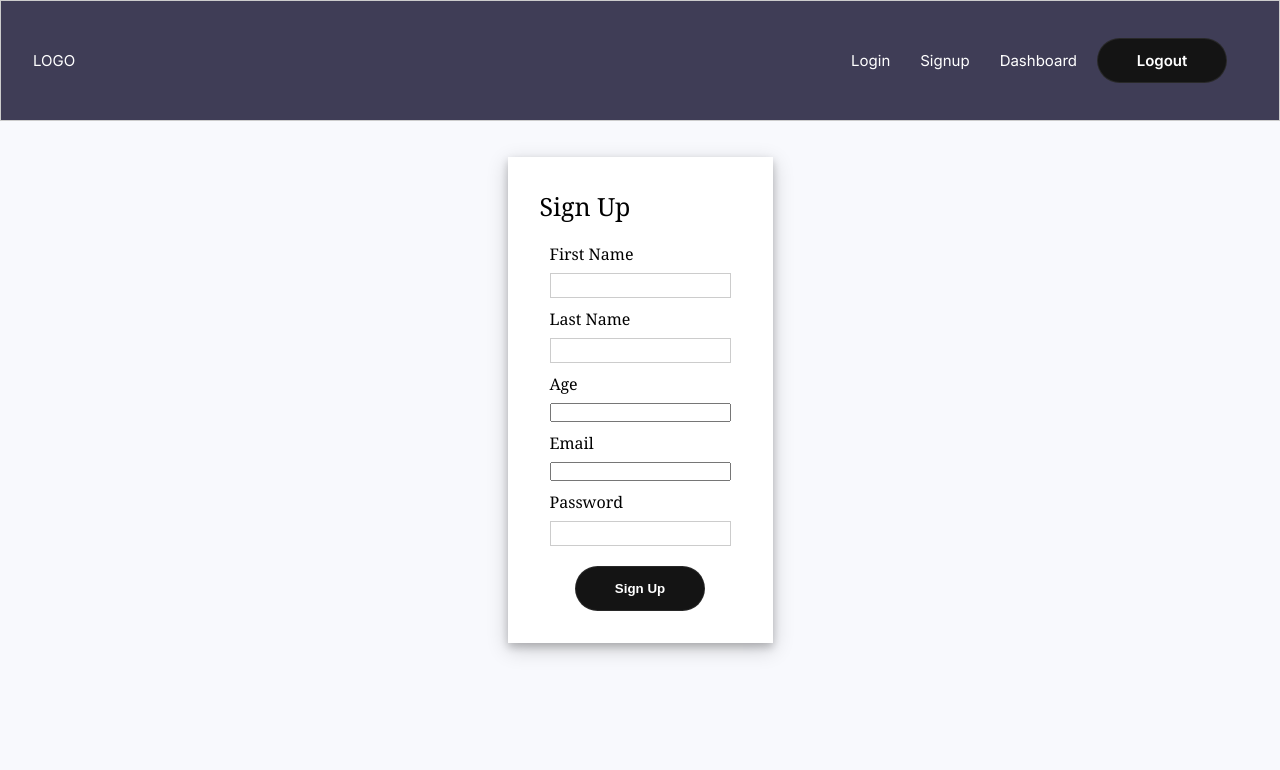
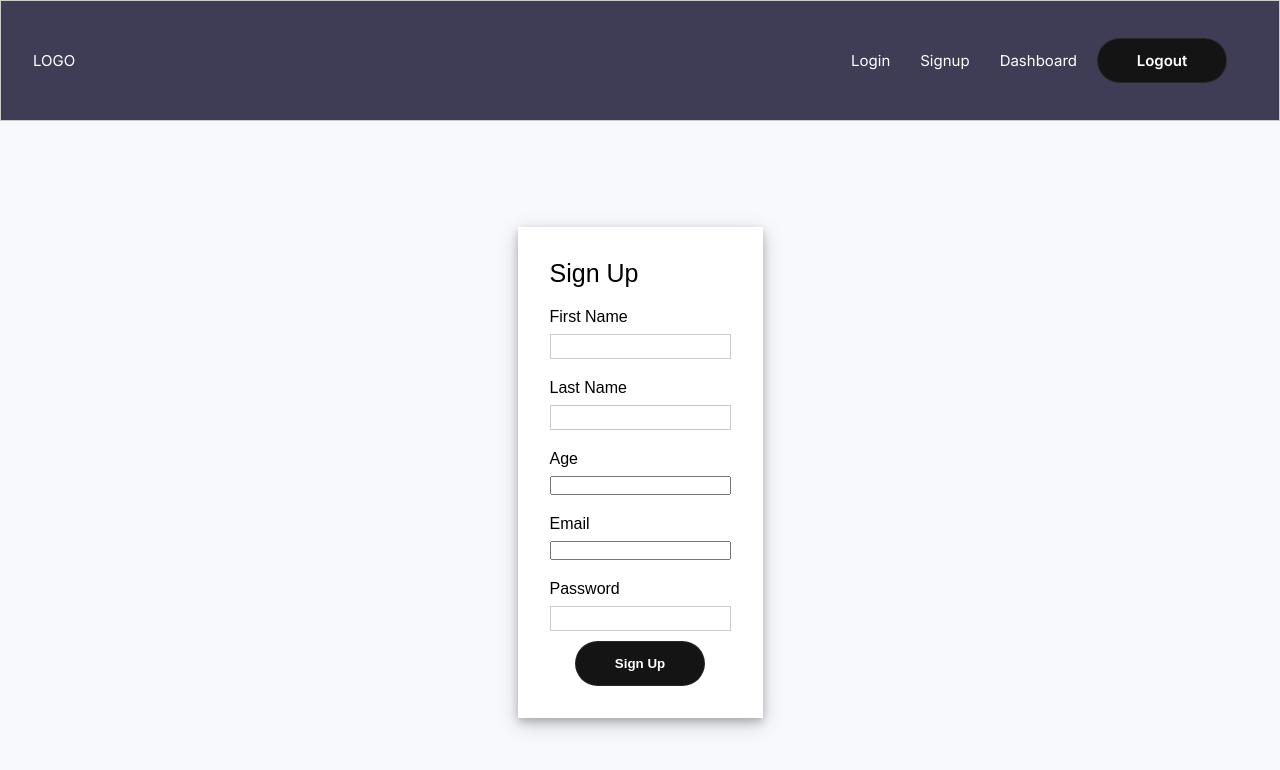
Before and after one commit to mufeed-vp/voizzit-assessment, a Next.js app in the folder client/: page /sign-up in a window 1280 px wide. Shown: the top 770 px of the page. Built offline with nearby package versions, Linux system fonts and the light colour scheme.

Commit message:
updated forms

```diff
--- a/client/components/login-form/loginForm.module.scss
+++ b/client/components/login-form/loginForm.module.scss
@@ -6,7 +6,7 @@
     flex-direction: column;
     gap: 20px;
     height: 100vh;
-    font-family: Cambria, Cochin, Georgia, Times, "Times New Roman", serif;
+    // font-family: Cambria, Cochin, Georgia, Times, "Times New Roman", serif;
     background-color: #f8f9fd;
   }
 
@@ -18,6 +18,7 @@
   }
 
   .login_form {
+    margin-top: 144px;
     background-color: white;
     padding: 2rem;
     box-shadow: 0 4px 8px 0 rgba(0, 0, 0, 0.2), 0 6px 20px 0 rgba(0, 0, 0, 0.19);
--- a/client/components/signUp/signUp.module.scss
+++ b/client/components/signUp/signUp.module.scss
@@ -6,11 +6,9 @@
   flex-direction: column;
   gap: 20px;
   height: 100vh;
-  font-family: Cambria, Cochin, Georgia, Times, "Times New Roman", serif;
+  // font-family: Cambria, Cochin, Georgia, Times, "Times New Roman", serif;
   background-color: #f8f9fd;
 }
-
-
 
 .button_container {
   display: flex;
@@ -18,6 +16,7 @@
 }
 
 .signup_form {
+  margin-top: 144px;
   background-color: white;
   padding: 2rem;
   box-shadow: 0 4px 8px 0 rgba(0, 0, 0, 0.2), 0 6px 20px 0 rgba(0, 0, 0, 0.19);
@@ -41,7 +40,7 @@
   display: flex;
   flex-direction: column;
   gap: 8px;
-  margin: 10px;
+  margin-top: 20px;
 
   input[type="text"],
 input[type="password"] {
```
